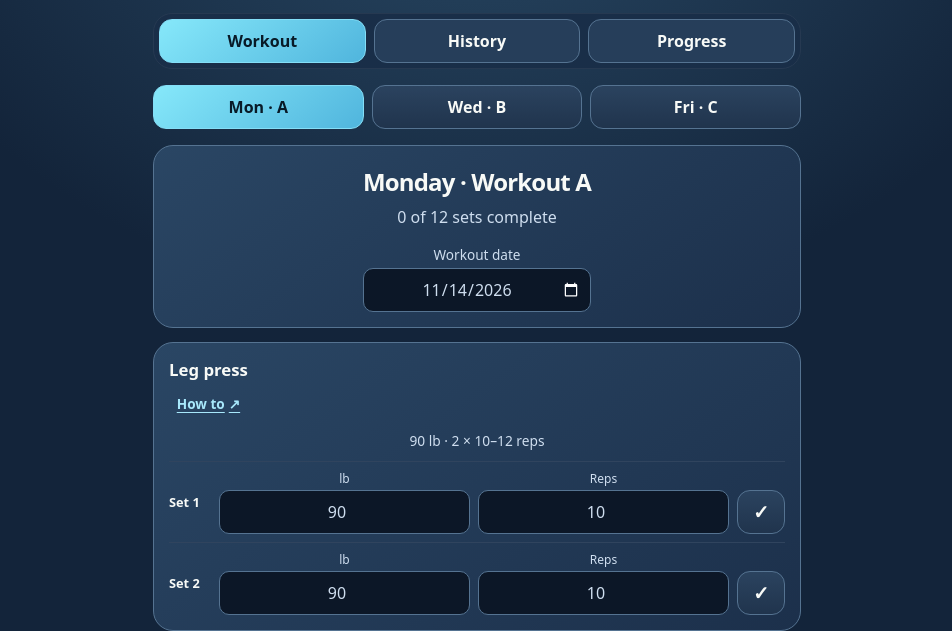
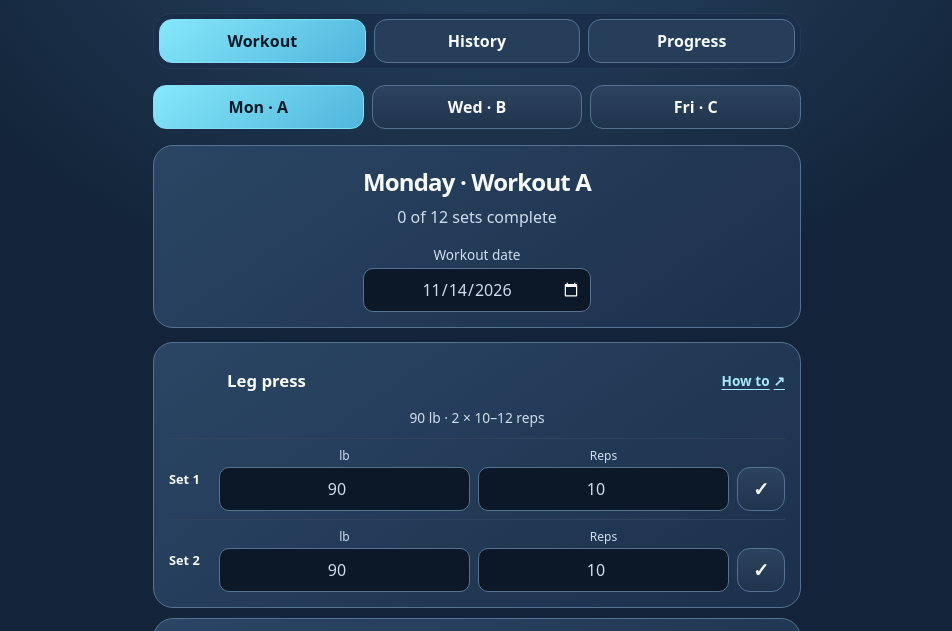
Before and after one commit to bobbycvaughn/bobbys-workout-log, a plain HTML site: page index.html in a window 1280 px wide. Shown: the part 148-779 px from the top of the page, without its empty margins (163-1115 px from the left). Drawn offline with Linux system fonts and the light colour scheme.

Commit message:
Align exercise guide links to the top right

```diff
--- a/style.css
+++ b/style.css
@@ -88,7 +88,20 @@ button { text-align: center; }
 .session { display: grid; justify-content: center; text-align: center; }
 .session input { text-align: center; margin-inline: auto; }
 main > h2, .stats, footer, dialog { text-align: center; }
-.exercise-title { display: grid; justify-items: center; text-align: center; gap: 0; }
+.exercise-title {
+  position: relative;
+  display: grid;
+  align-items: center;
+  min-height: 44px;
+  padding-inline: 58px;
+  text-align: center;
+}
+.exercise-title a {
+  position: absolute;
+  top: 0;
+  right: 0;
+  white-space: nowrap;
+}
 .card > p { text-align: center; }
 .set label, .set input { text-align: center; }
 .last-time { color: #a8e8fb; }
--- a/sw.js
+++ b/sw.js
@@ -1,4 +1,4 @@
-const cacheName = 'bobbys-workout-log-v5';
+const cacheName = 'bobbys-workout-log-v6';
 const assets = ['./', './index.html', './style.css', './app.js', './manifest.webmanifest', './icon-192.png', './icon-512.png'];
 
 self.addEventListener('install', event => {
```
